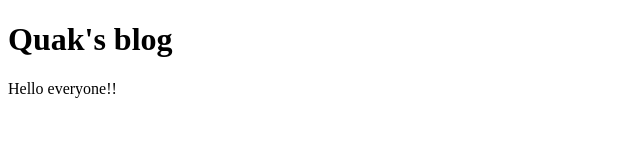
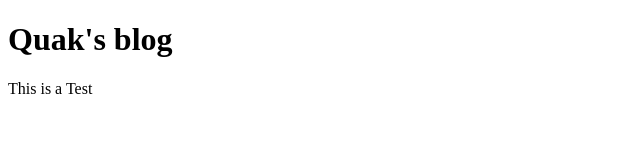
Before and after one commit to QuakTH/QuakTH.github.io, a plain HTML site: page index.html in a window 1280 px wide. Shown: the full height of the page, 0-640 px from the left. Drawn offline with Linux system fonts and the light colour scheme.

Commit message:
Testing
1,2,3

```diff
--- a/index.html
+++ b/index.html
@@ -8,6 +8,6 @@
 </head>
 <body>
 <h1>Quak's blog</h1>
-<p>Hello everyone!!</p>
+<p>This is a Test</p>
 </body>
 </html>
```
